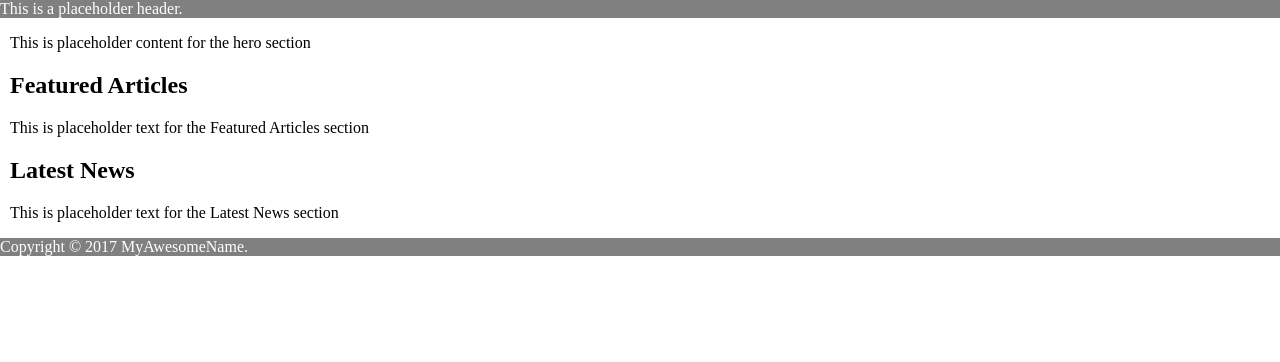
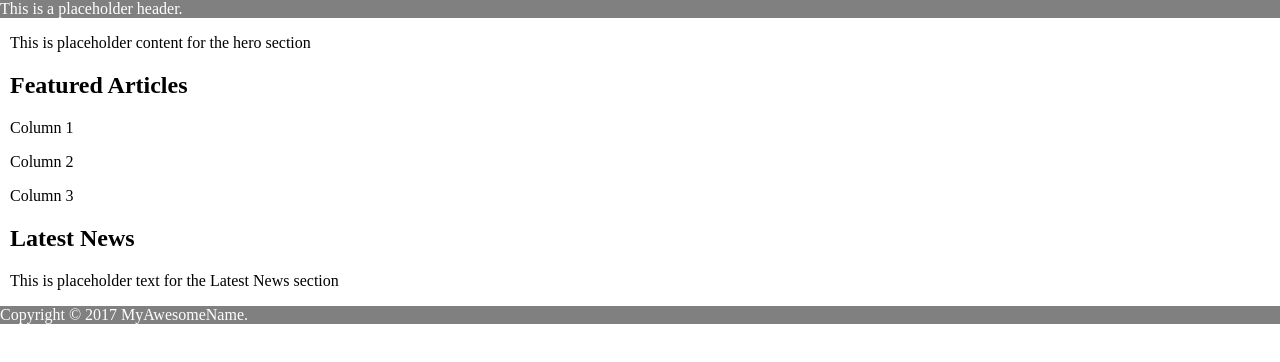
Before and after one commit to xxhrstn/css-seatwork-2, a plain HTML site: page index.html in a window 1280 px wide. Drawn offline with Linux system fonts and the light colour scheme.

Commit message:
Update index.html

```diff
--- a/index.html
+++ b/index.html
@@ -12,8 +12,15 @@
             </section>
             <section class="row">
             <h2>Featured Articles</h2>
-
-                <p>This is placeholder text for the Featured Articles section</p>
+                <section class="col">
+                    <p>Column 1</p>
+                </section>
+                <section class="col">
+                    <p>Column 2</p>
+                </section>
+                <section class="col">
+                    <p>Column 3</p>
+                </section>
             </section>
             <section class="row">
             <h2>Latest News</h2>
```
Lines whose indentation alone changed are shown as unchanged.
